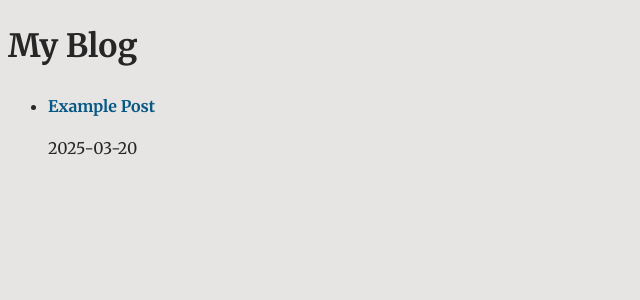
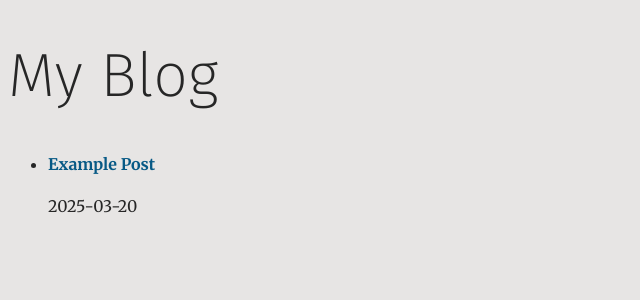
Before and after one commit to juanojeda/blog, a Next.js app: page / in a window 1280 px wide. Shown: the top 300 px of the page, without its empty margins (0-640 px from the left). Built offline with nearby package versions, Linux system fonts and the light colour scheme.

Commit message:
create a basic text component

```diff
--- a/app/HomePage.tsx
+++ b/app/HomePage.tsx
@@ -1,17 +1,18 @@
 'use client'
+import Text from '@/components/Text/Text';
 import Link from 'next/link';
 
 export default function HomePage({ posts }) {
   return (
     <div>
-      <h1>My Blog</h1>
+      <Text as="h1">My Blog</Text>
       <ul>
         {posts.map((post) => (
           <li key={post.slug}>
             <Link href={`/posts/${post.slug}`}>
               {post.title}
             </Link>
-            <p>{post.date}</p>
+            <Text>{post.date}</Text>
           </li>
         ))}
       </ul>
--- /dev/null
+++ b/components/Text/Text.tsx
@@ -0,0 +1,24 @@
+import React from 'react';
+import typography from "@/components/typography/_typography.module.css";
+
+type ValidTags = 'p' | 'h1' | 'h2' | 'h3' | 'h4' | 'h5' | 'h6';
+type TextElements = Extract<React.HTMLElementType, ValidTags>;
+
+interface TextProps extends React.HTMLAttributes<HTMLElement> {
+  as?: TextElements;
+  level?: TextElements | 'b1' | 'b2' | 'b3';
+}
+
+const Text = ({as = 'p', level = as, ...props}: TextProps) => {
+  const Tag = as;
+
+  const baseClass = level.match(/h[1-6]/) ? 'heading' : 'body';
+  const classes = [typography[baseClass], typography[level] || typography.b1, props.className];
+  const className = classes.join(' ');
+
+  return (
+    <Tag className={className} {...props} />
+  );
+};
+
+export default Text;
```
